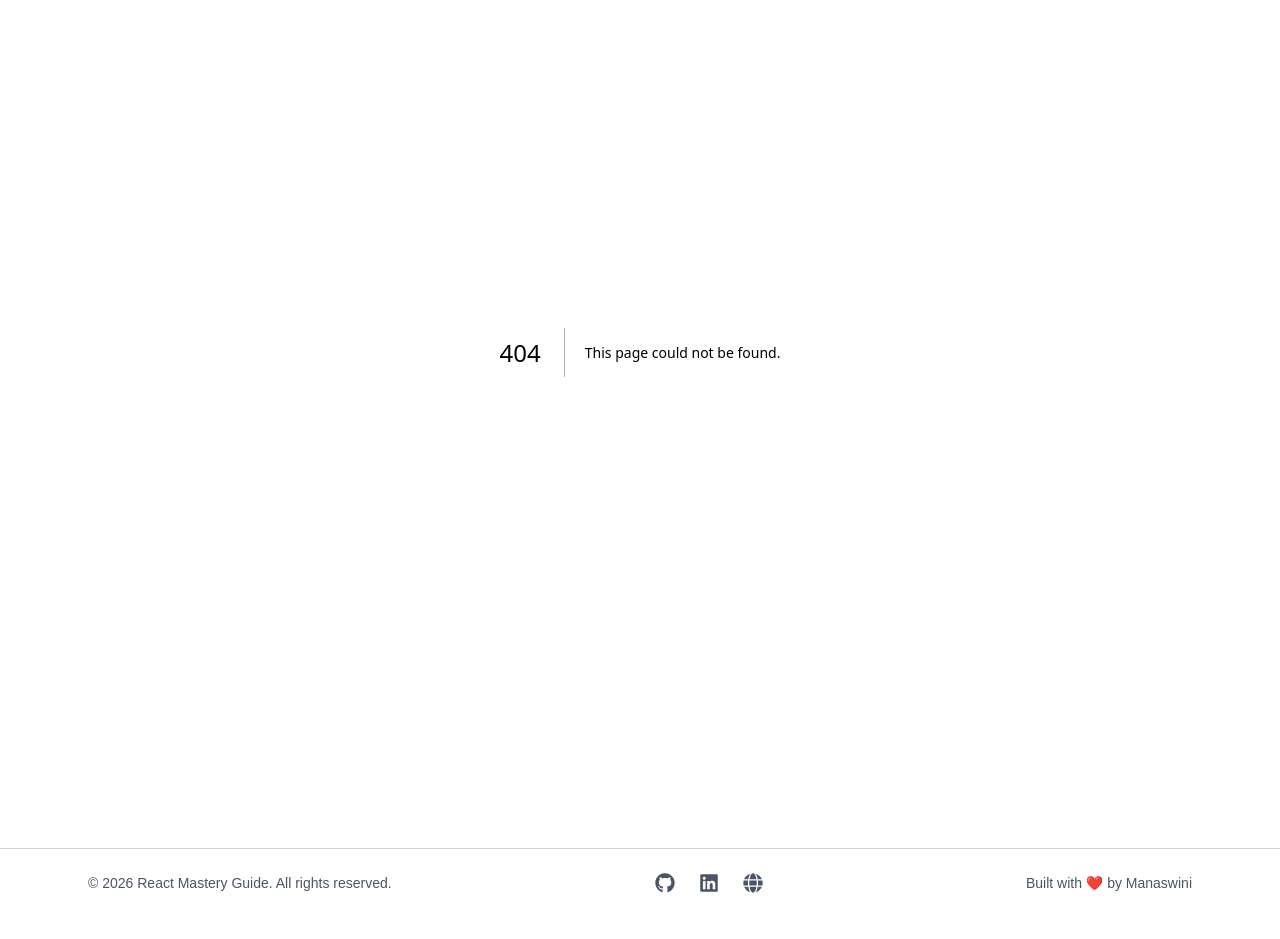
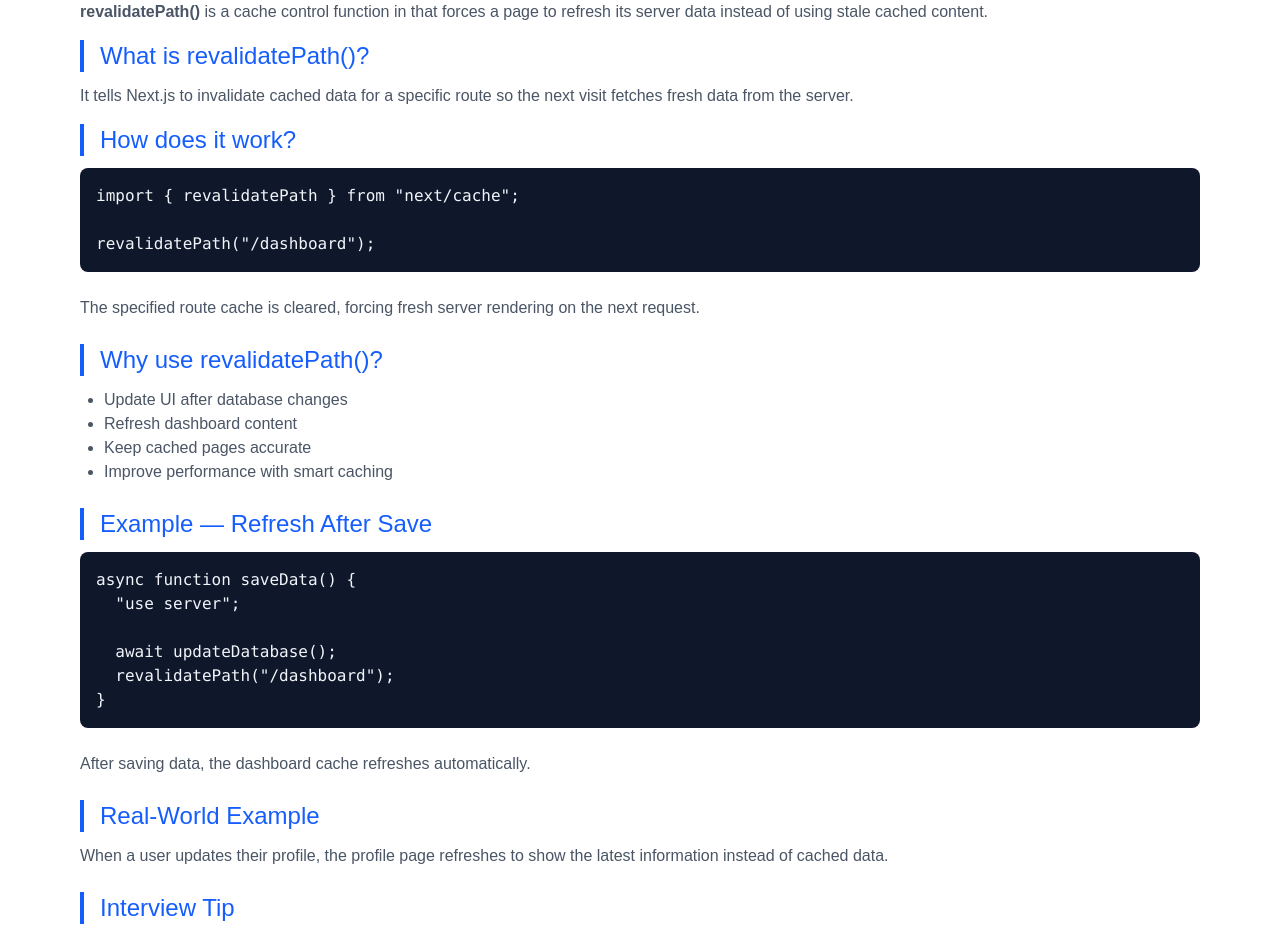
Before and after one commit to Monisasmal/nextjs-concept, a Next.js app: page /concepts/RevalidatePath in a window 1280 px wide. Before the commit this address had no page. Shown: the part 140-1079 px from the top of the page. Before the commit the page ends 1057 px from the top, so only its background shows below. Built offline with nearby package versions, Linux system fonts and the light colour scheme.

Commit message:
update concept

```diff
--- /dev/null
+++ b/src/app/concepts/RevalidatePath/page.jsx
@@ -0,0 +1,104 @@
+export const metadata = {
+  title: "revalidatePath() in Next.js",
+  description:
+    "Understand how revalidatePath refreshes cached data and pages in Next.js.",
+};
+
+import { revalidatePath } from "next/cache";
+
+export default function RevalidatePathConcept() {
+  return (
+    <article className="prose prose-slate max-w-none">
+
+      <h1 className="text-2xl md:text-3xl font-bold text-gray-900 mb-3">
+        revalidatePath() in Next.js
+      </h1>
+
+      <p className="mb-4 text-gray-600">
+        <strong>revalidatePath()</strong> is a cache control function in that forces a page to refresh its server data
+        instead of using stale cached content.
+      </p>
+
+      {/* WHAT */}
+      <h2 className="text-2xl text-blue-600 border-l-4 border-blue-600 pl-4 mb-3">
+        What is revalidatePath()?
+      </h2>
+
+      <p className="text-gray-600 mb-4">
+        It tells Next.js to invalidate cached data for a specific route so the
+        next visit fetches fresh data from the server.
+      </p>
+
+      {/* HOW */}
+      <h2 className="text-2xl text-blue-600 border-l-4 border-blue-600 pl-4 mb-3">
+        How does it work?
+      </h2>
+
+      <pre className="rounded-lg bg-slate-900 p-4 text-slate-100 mb-6 overflow-x-auto">
+        <code>
+{`import { revalidatePath } from "next/cache";
+
+revalidatePath("/dashboard");`}
+        </code>
+      </pre>
+
+      <p className="text-gray-600 mb-6">
+        The specified route cache is cleared, forcing fresh server rendering
+        on the next request.
+      </p>
+
+      {/* WHY */}
+      <h2 className="text-2xl text-blue-600 border-l-4 border-blue-600 pl-4 mb-3">
+        Why use revalidatePath()?
+      </h2>
+
+      <ul className="list-disc pl-6 text-gray-600 mb-6">
+        <li>Update UI after database changes</li>
+        <li>Refresh dashboard content</li>
+        <li>Keep cached pages accurate</li>
+        <li>Improve performance with smart caching</li>
+      </ul>
+
+      {/* EXAMPLE */}
+      <h2 className="text-2xl text-blue-600 border-l-4 border-blue-600 pl-4 mb-3">
+        Example — Refresh After Save
+      </h2>
+
+      <pre className="rounded-lg bg-slate-900 p-4 text-slate-100 mb-6 overflow-x-auto">
+        <code>
+{`async function saveData() {
+  "use server";
+
+  await updateDatabase();
+  revalidatePath("/dashboard");
+}`}
+        </code>
+      </pre>
+
+      <p className="text-gray-600 mb-6">
+        After saving data, the dashboard cache refreshes automatically.
+      </p>
+
+      {/* REAL WORLD */}
+      <h2 className="text-2xl text-blue-600 border-l-4 border-blue-600 pl-4 mb-3">
+        Real-World Example
+      </h2>
+
+      <p className="text-gray-600 mb-6">
+        When a user updates their profile, the profile page refreshes to show
+        the latest information instead of cached data.
+      </p>
+
+      {/* INTERVIEW */}
+      <h2 className="text-2xl text-blue-600 border-l-4 border-blue-600 pl-4 mb-3">
+        Interview Tip
+      </h2>
+
+      <p className="text-gray-600">
+        revalidatePath() invalidates cached routes so Next.js fetches fresh
+        server data, ensuring UI accuracy after updates.
+      </p>
+
+    </article>
+  );
+}
--- a/src/app/concepts/page.jsx
+++ b/src/app/concepts/page.jsx
@@ -31,8 +31,8 @@ const concepts = [
   {name: "What is use of useActionState?", path:"concepts/useActionState"},
   {name: "What is use of useFormStatus()?", path:"concepts/useFormStatus"},
   {name: "What is use of Redirect()?", path:"concepts/Redirect"},
-  // {name: "What is use of useRouter()?", path:"concepts/useRouter"},
-  // {name: "What is Revalidate Path?", path:"concepts/RevalidatePath"},
+  {name: "What is use of useRouter()?", path:"concepts/useRouter"},
+  {name: "What is Revalidate Path?", path:"concepts/RevalidatePath"},
   // {name: "What is onDemand Revalidation and revalidation?", path:"concepts/RevalidationVsOn-DemandRevalidation"},
   // {name: "What is need of loading.js?", path:"concepts/LoadingConcept"},
   // {name: "What is need of error.js?", path:"concepts/ErrorConcept"},
```
